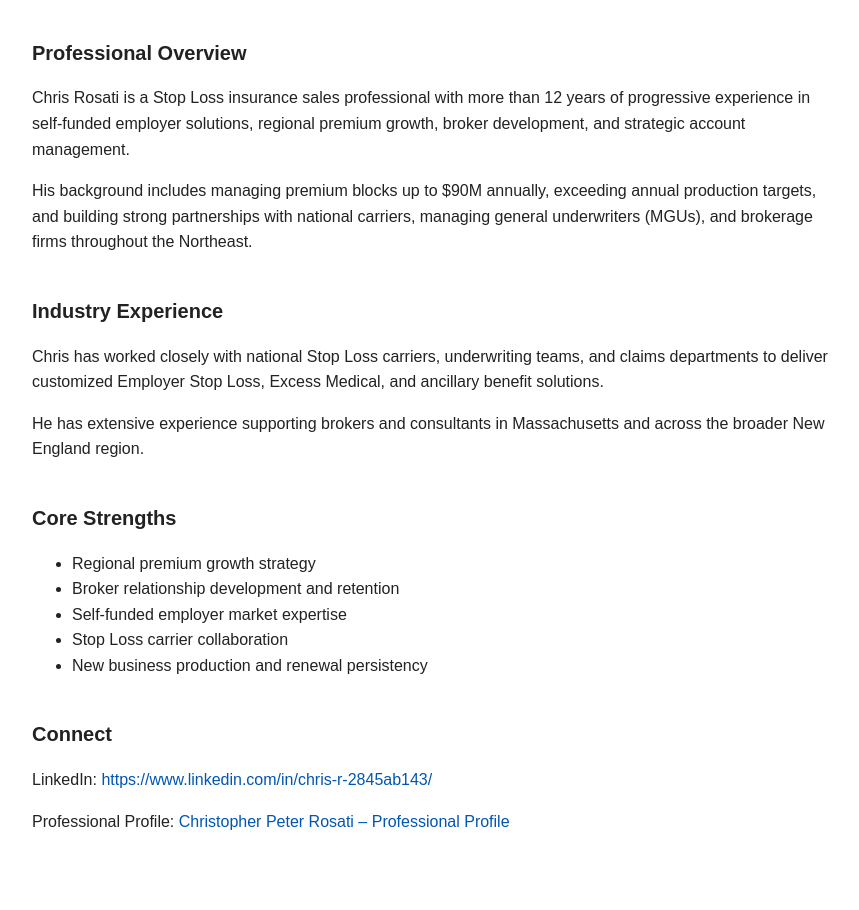
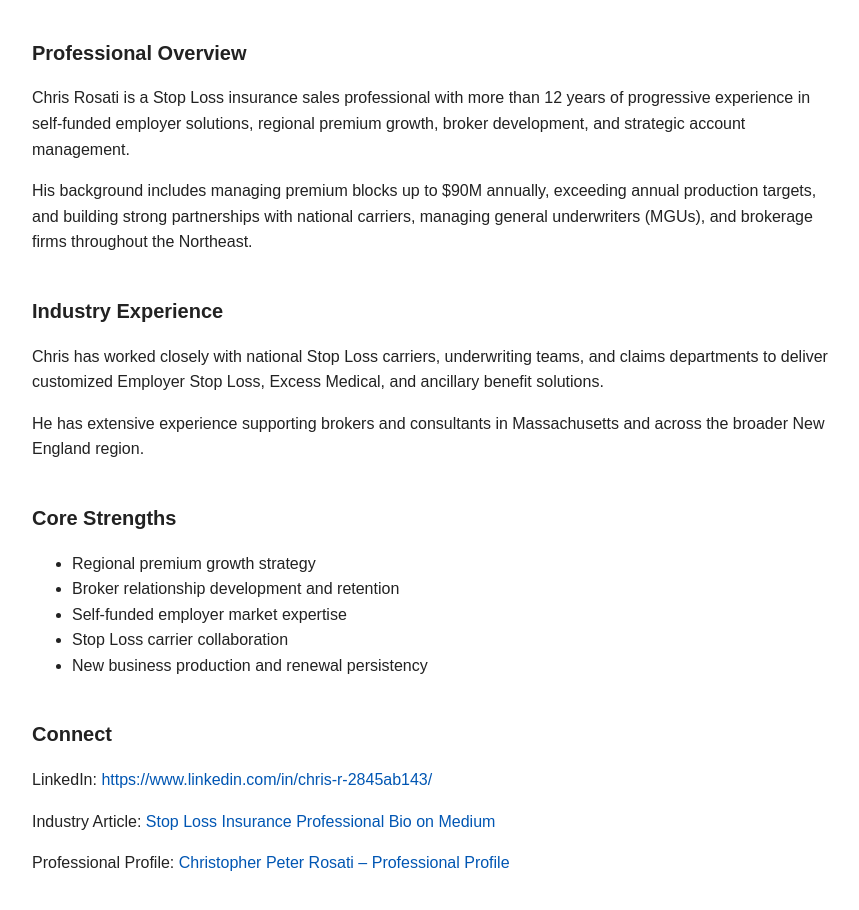
Before and after one commit to crosati2002/christopherrosati.com, a plain HTML site: page index.html in a window 1280 px wide. Shown: the part 156-1066 px from the top of the page, without its empty margins (208-1067 px from the left). Drawn offline with Linux system fonts and the light colour scheme.

Commit message:
Add Medium Article

```diff
--- a/index.html
+++ b/index.html
@@ -90,6 +90,15 @@
       </a>
     </p>
 
+    <p>
+  Industry Article:
+  <a href="https://medium.com/@massmetalchris/chris-rosati-stop-loss-insurance-professional-in-massachusetts-5addd5af2ffa"
+     target="_blank"
+     rel="noopener">
+     Stop Loss Insurance Professional Bio on Medium
+  </a>
+</p>
+
   <p>
     Professional Profile:
 <a href="https://about.me/chrisrosati" target="_blank" rel="noopener">
```
